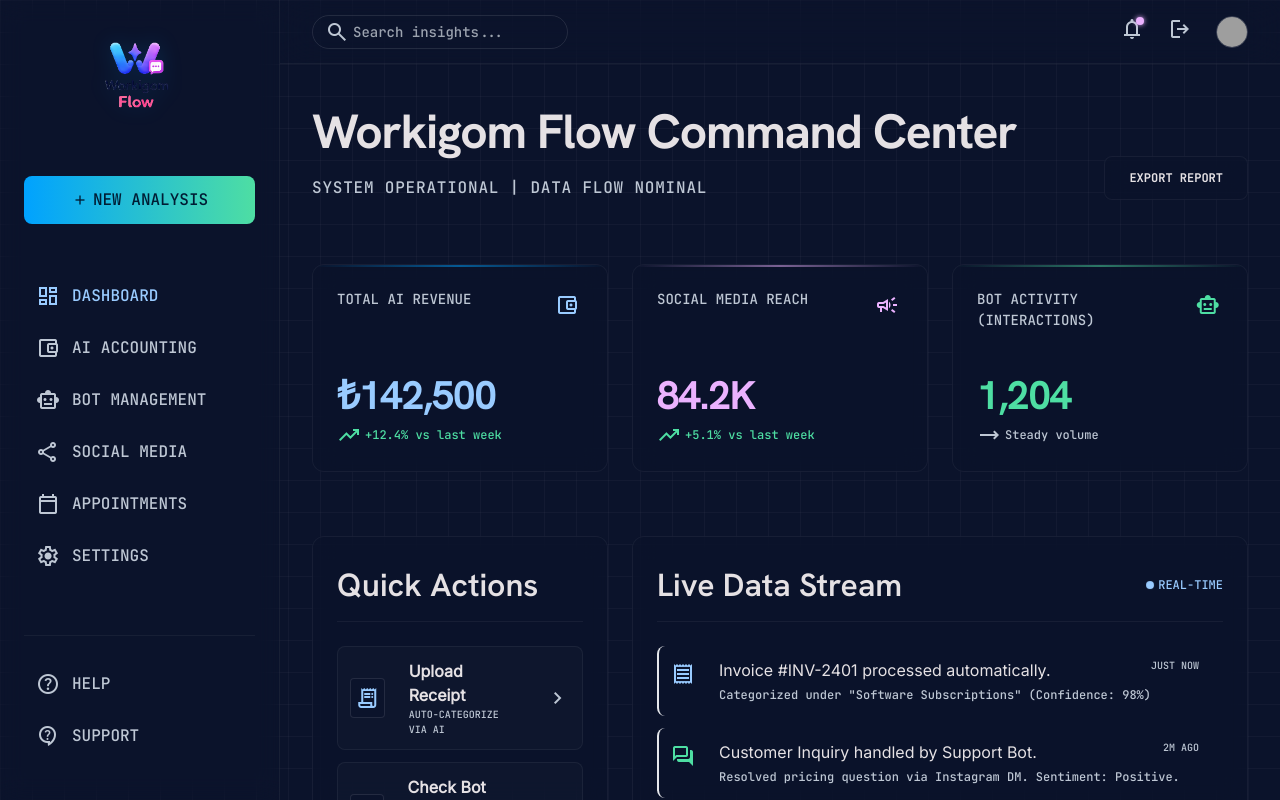
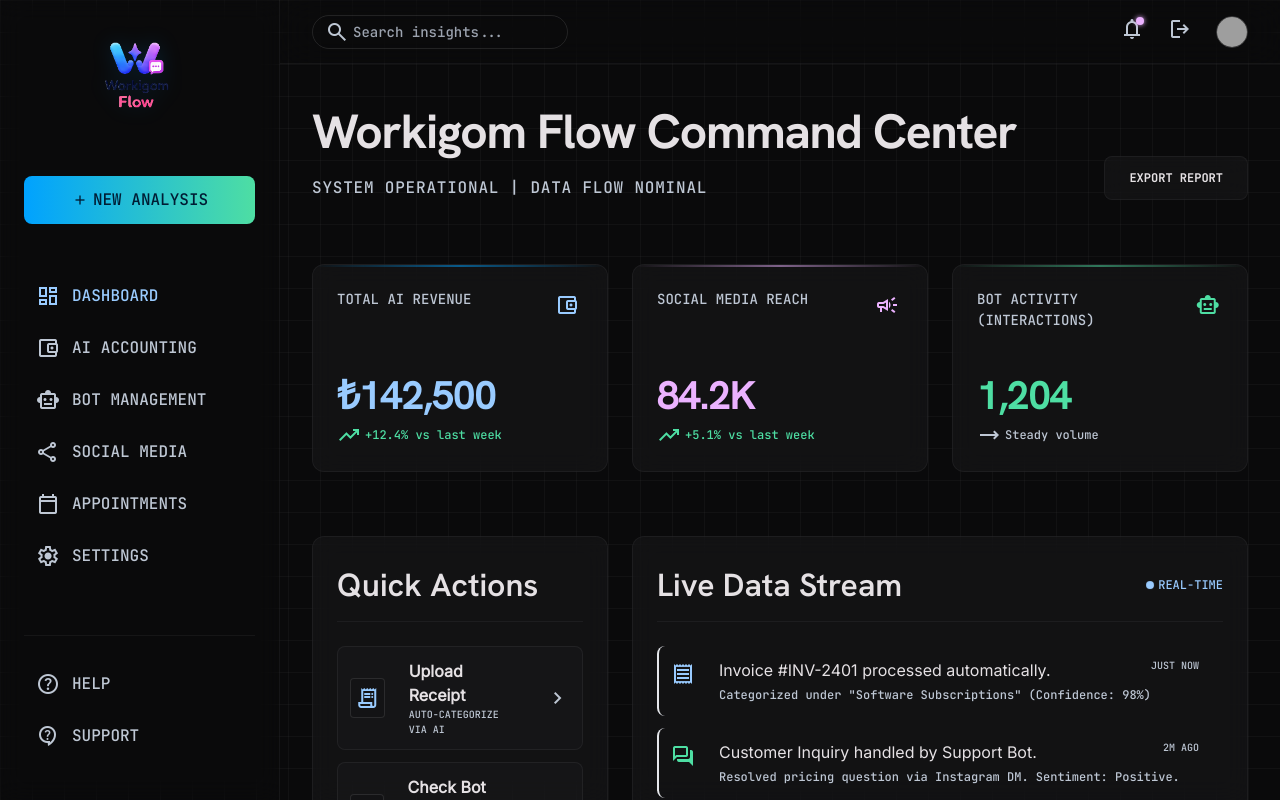
Before and after one commit to cicicarscom-pixel/flowweb, a Next.js app: page / in a window 1280 px wide. Built offline with nearby package versions, Linux system fonts and the light colour scheme; grey boxes are pictures that could not be loaded.

Commit message:
style: Revert background colors back to original dark theme

```diff
--- a/src/app/globals.css
+++ b/src/app/globals.css
@@ -1,7 +1,7 @@
 @tailwind base; @tailwind components; @tailwind utilities;
 
 :root {
-  --color-surface: #0B132B;
+  --color-surface: #131315;
   --color-primary-fixed-dim: #99cbff;
   --color-error: #ffb4ab;
   --color-primary-container: #00a2ff;
@@ -35,7 +35,7 @@
 }
 
 body {
-    background-color: #0B132B;
+    background-color: #0A0A0B;
     color: #e5e1e4;
     background-image:
         linear-gradient(rgba(255, 255, 255, 0.03) 1px, transparent 1px),
@@ -45,7 +45,7 @@ body {
 }
 
 .glass-panel {
-    background-color: rgba(11, 19, 43, 0.6);
+    background-color: rgba(32, 31, 34, 0.4);
     backdrop-filter: blur(12px);
     border: 1px solid rgba(255, 255, 255, 0.05);
 }
```
